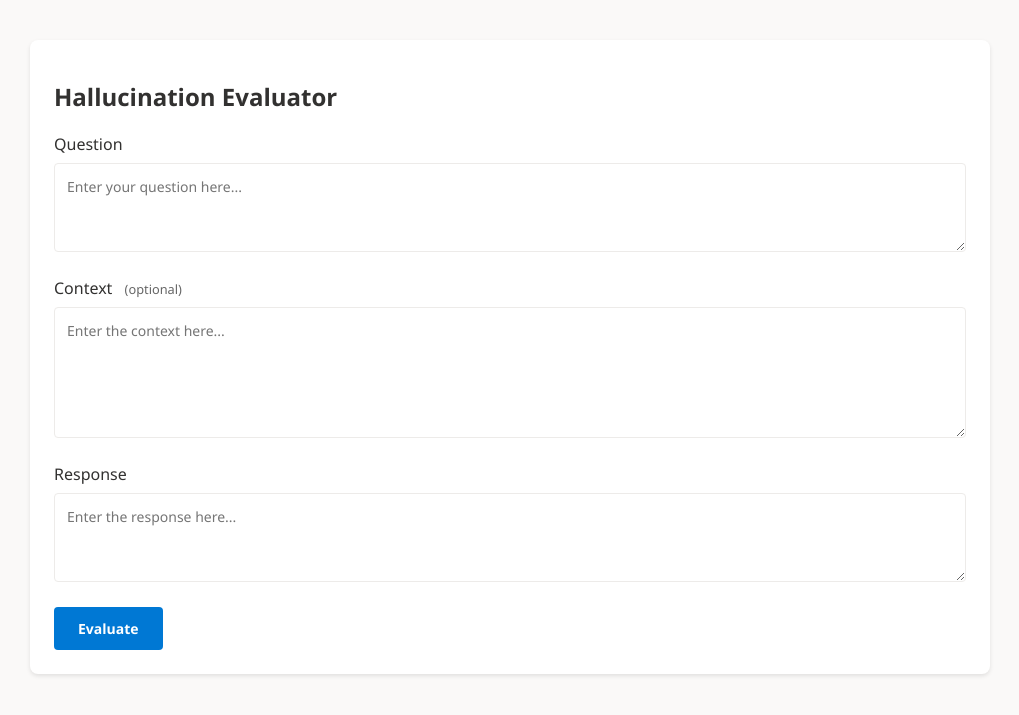
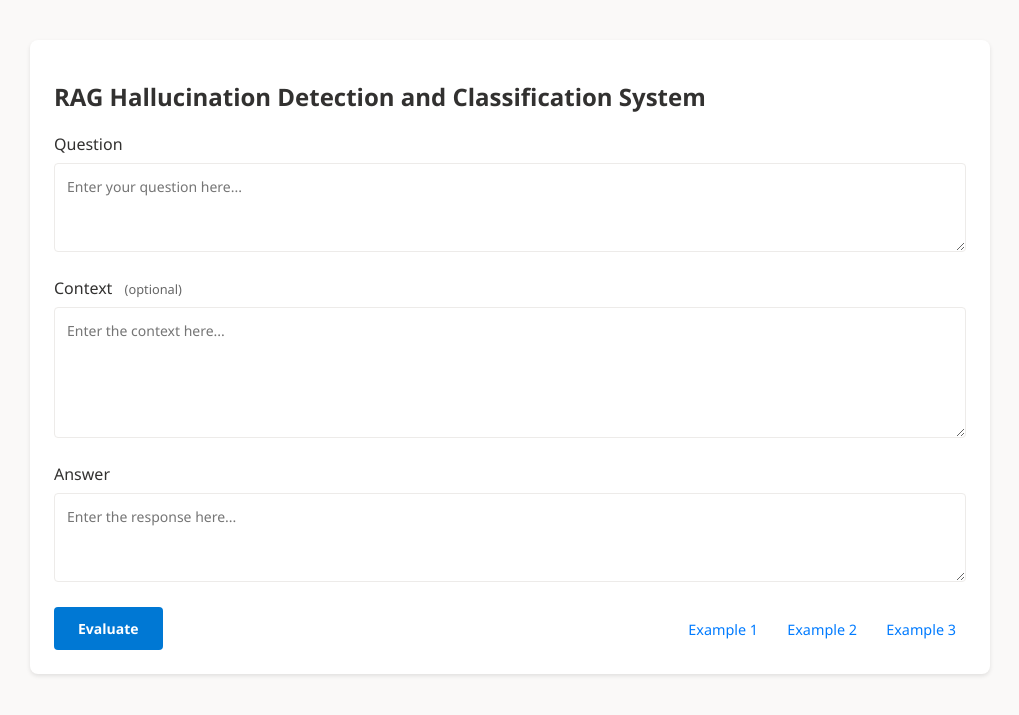
Before and after one commit to benjajaminchoi/halu, a FastAPI app: page / in a window 1280 px wide. Shown: the top 715 px of the page, without its empty margins (130-1149 px from the left). Run offline with FastAPI, Linux system fonts and the light colour scheme.

Commit message:
Add files via upload

```diff
--- a/app.py
+++ b/app.py
@@ -50,7 +50,7 @@ async def evaluate_hallucination(evaluation: EvaluationRequest):
         system_prompt = get_prompt("prompt/one_eval.txt")
 
         # Add format enforcement to system prompt
-        system_prompt += '\nIMPORTANT: Your response must be valid JSON with the following structure: {"is_hallucination": boolean, "explanation": string}'
+        # system_prompt += '\nIMPORTANT: Your response must be valid JSON with the following structure: {"is_hallucination": boolean, "explanation": string}'
 
         completion = client.chat.completions.create(
             model="gpt-4o",  # Fixed model name
--- a/templates/index.html
+++ b/templates/index.html
@@ -157,12 +157,25 @@
             font-size: 0.8em;
             margin-left: 8px;
         }
+
+        .small-link {
+            padding: 5px 10px;
+            font-size: 0.9em;
+            margin-left: 5px;
+            text-decoration: none;
+            color: #007BFF;
+            cursor: pointer;
+        }
+
+        .small-link:hover {
+            text-decoration: underline;
+        }
     </style>
 </head>
 <body>
     <div class="container">
         <div class="card">
-            <h1>Hallucination Evaluator</h1>
+            <h1>RAG Hallucination Detection and Classification System</h1>
             <form id="evaluationForm">
                 <div class="input-group">
                     <label class="input-label" for="question">Question</label>
@@ -175,19 +188,37 @@
                 </div>
 
                 <div class="input-group">
-                    <label class="input-label" for="response">Response</label>
+                    <label class="input-label" for="response">Answer</label>
                     <textarea id="response" rows="3" placeholder="Enter the response here..." required></textarea>
                 </div>
 
-                <div style="display: flex; align-items: center;">
-                    <button type="submit">Evaluate</button>
-                    <div id="loading" class="loading">
-                        <div class="spinner"></div>
-                        <span>Evaluating...</span>
+                <div style="display: flex; align-items: center; justify-content: space-between;">
+                    <div style="display: flex; align-items: center; gap: 10px">
+                        <button type="submit">Evaluate</button>
+                        <div id="loading" class="loading">
+                            <div class="spinner"></div>
+                            <span>Evaluating...</span>
+                        </div>
+                    </div>
+                    <div class="example-links">
+                        <a href="#" id="example1" class="small-link">Example 1</a>
+                        <a href="#" id="example2" class="small-link">Example 2</a>
+                        <a href="#" id="example3" class="small-link">Example 3</a>
                     </div>
                 </div>
             </form>
         </div>
+
+        <!-- Remove or comment out the separate button-container div -->
+        <!--
+        <div class="button-container" style="display: flex; justify-content: flex-end; align-items: center; margin-top: 20px;">
+            <div class="example-links">
+                <a href="#" id="example1" class="small-link">Example 1</a>
+                <a href="#" id="example2" class="small-link">Example 2</a>
+                <a href="#" id="example3" class="small-link">Example 3</a>
+            </div>
+        </div>
+        -->
 
         <div id="result" style="display: none;" class="result-card">
             <div class="result-title"></div>
@@ -236,6 +267,7 @@ document.getElementById('evaluationForm').addEventListener('submit', async (e) =
         });
 
         const result = await response.json();
+        console.log('Result:', result);
 
         resultDiv.style.display = 'block';
         resultDiv.classList.remove('success', 'error');
@@ -253,15 +285,17 @@ document.getElementById('evaluationForm').addEventListener('submit', async (e) =
             resultContent.textContent = result.explanation || 'The response is consistent with the provided context.';
         } else {
             resultDiv.classList.add('error');
-            resultTitle.textContent = '⚠ Hallucination Detected';
+            resultTitle.textContent = 'Hallucination Detected';
             let content = '';
             if (result.hallucination_type) {
-                content += `${result.hallucination_type}\n\n`;
+                // content += `${result.hallucination_type}<br>`;
+                resultTitle.textContent = `⚠ ${result.hallucination_type} ` + resultTitle.textContent;
+
             }
             if (result.explanation) {
                 content += result.explanation;
             }
-            resultContent.textContent = content || 'Hallucination detected in the response.';
+            resultContent.innerHTML = content || 'Hallucination detected in the response.';
         }
     } catch (error) {
         console.error('Error:', error);
@@ -274,6 +308,37 @@ document.getElementById('evaluationForm').addEventListener('submit', async (e) =
         button.disabled = false;
     }
 });
+
+function setExample(questionText, contextText, responseText) {
+    document.getElementById("question").value = questionText;
+    document.getElementById("context").value = contextText;
+    document.getElementById("response").value = responseText;
+}
+
+document.getElementById("example1").addEventListener("click", function() {
+    setExample(
+      "암보험 가입자의 건강 상태가 변경되면 보험료가 자동으로 조정되나요?",
+      "건강 상태 변경은 보험료 조정에 영향을 미치지 않으며, 가입 당시 기준이 유지됩니다. 단, 새로운 보장을 추가하거나 변경할 경우 추가 심사가 필요할 수 있습니다.",
+      "암보험 약관에서 보장되지 않는 암의 조건은 약관에 명시된 면책 사유나 보장 제외 대상에 해당하는 경우입니다."
+    );
+});
+
+
+document.getElementById("example2").addEventListener("click", function() {
+    setExample(
+      "암보험 약관에서 피보험자의 사망이 보장되지 않는 주요 이유는?",
+      "제24조 계약의 무효 - 피보험자가 만 15세 미만, 심신상실자, 심신박약자인 경우 사망을 보장하지 않습니다. 제10조 보험금을 지급하지 않는 사유 - 자살 등 고의적 행위는 보장되지 않습니다.",
+      "피보험자의 사망이 보장되지 않는 주요 이유는 고의가 아닌 자연사가 주요 원인이기 때문입니다. 또한 피보험자가 만 20세 이상일 경우 사망을 보장하지 않습니다."
+    );
+});
+
+document.getElementById("example3").addEventListener("click", function() {
+    setExample(
+      "보험 약관을 재발급받으려면 어떻게 해야 하나요?",
+      "약관에 따르면 보험 약관 재발급은 고객센터 또는 해당 보험사 홈페이지를 통해 요청할 수 있습니다. 재발급 시 본인 확인이 필요하며, 일부 경우 우편 발송 비용이 청구될 수 있습니다",
+      "Example response 3"
+    );
+});
 </script>
 </body>
 </html>
```
Also changed, not shown: prompt/one_eval.txt (+4 -4 lines), 1 other file.
